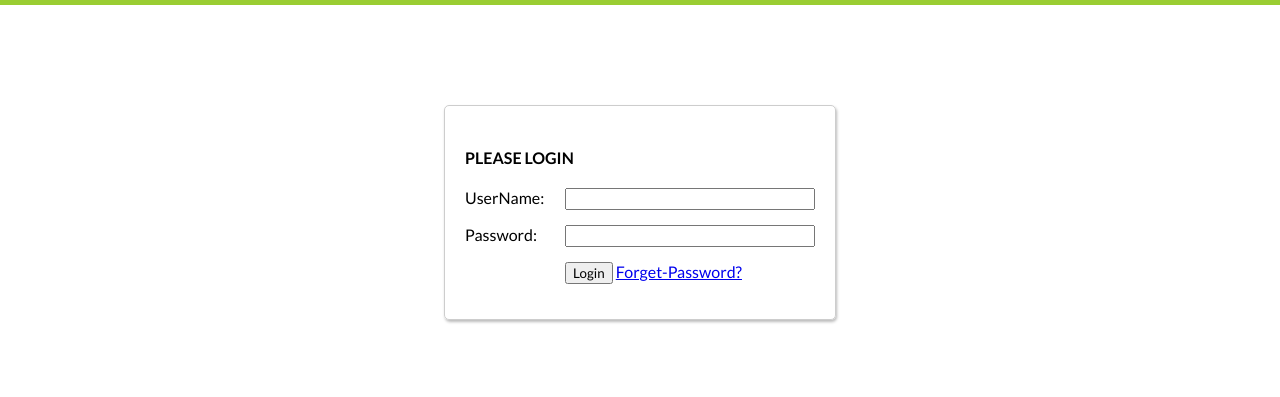
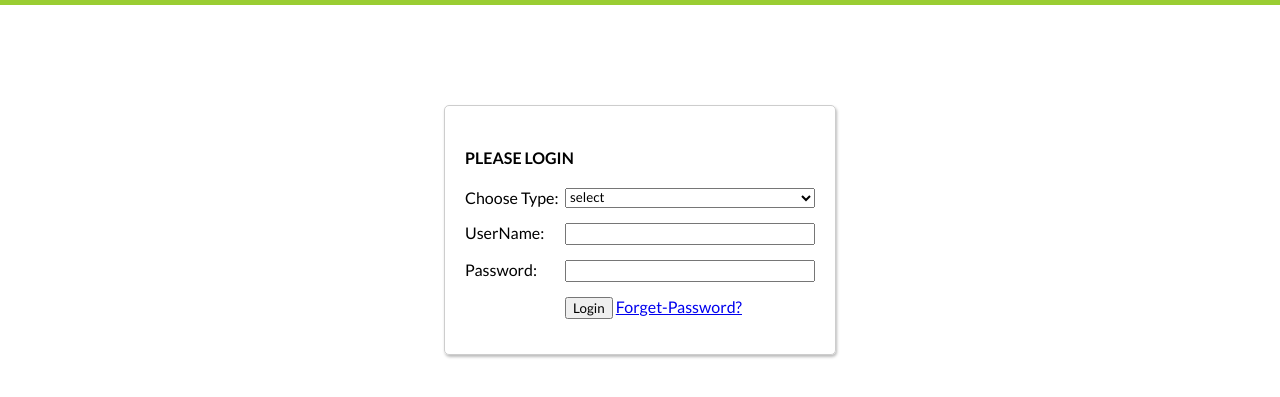
Before and after one commit to code2prince/Online-College-Admission-Management, a website: page client/common/login/login.html in a window 1280 px wide. Shown: the part 107-504 px from the top of the page. Drawn offline with Linux system fonts and the light colour scheme.

Commit message:
login page dropout for type admin or student

```diff
--- a/client/common/login/login.html
+++ b/client/common/login/login.html
@@ -43,6 +43,14 @@
         <h4>PLEASE LOGIN</h4>
         <div>
             <div class="input-grid">
+                <lebel for="type">Choose Type:</lebel>
+                <select name="Choose Type" id="type">
+                    <option value="select">select</option>
+                    <option value="Admin">Admin</option>
+                    <option value="Student">Student</option>
+                </select>
+            </div>
+            <div class="input-grid">
                 <span>UserName: </span>
                 <input id="userid" type="text">
             </div>
```
